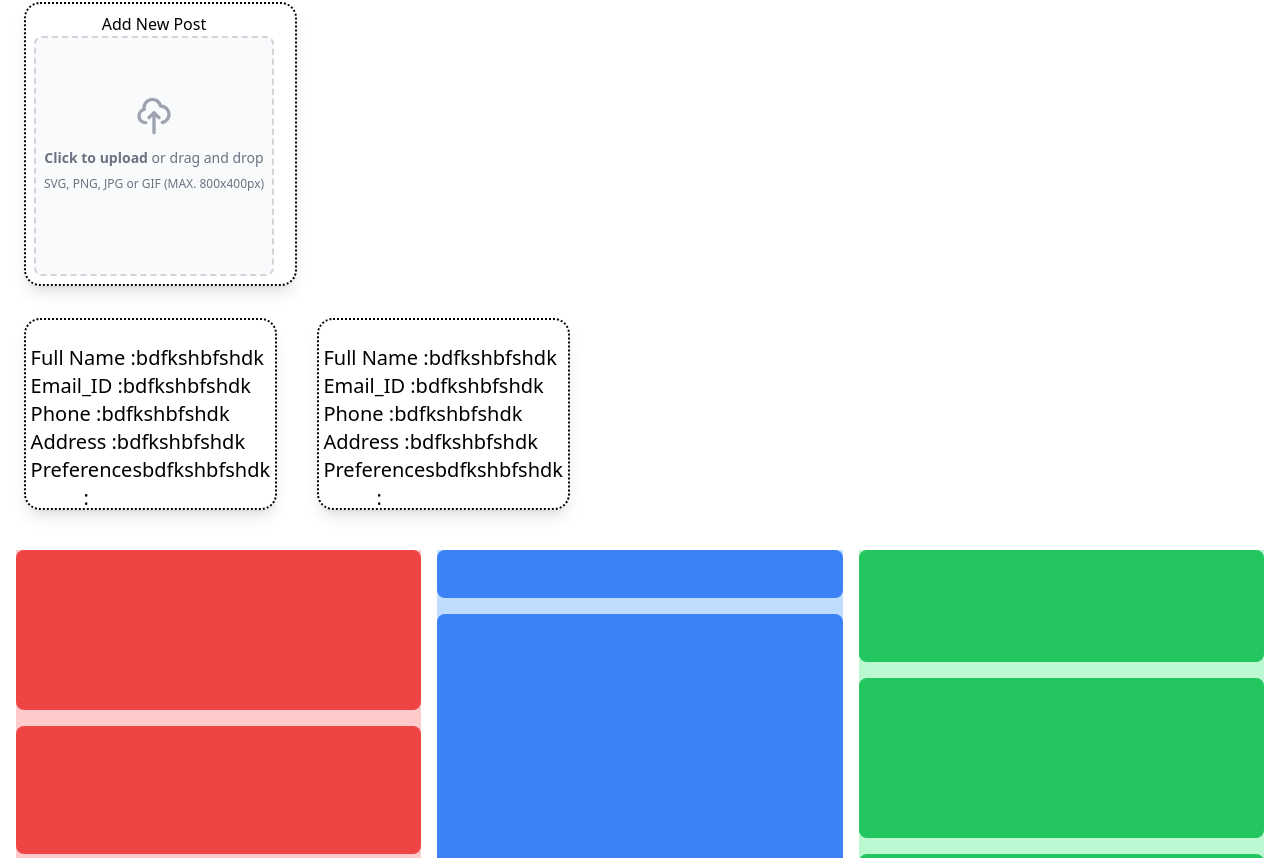
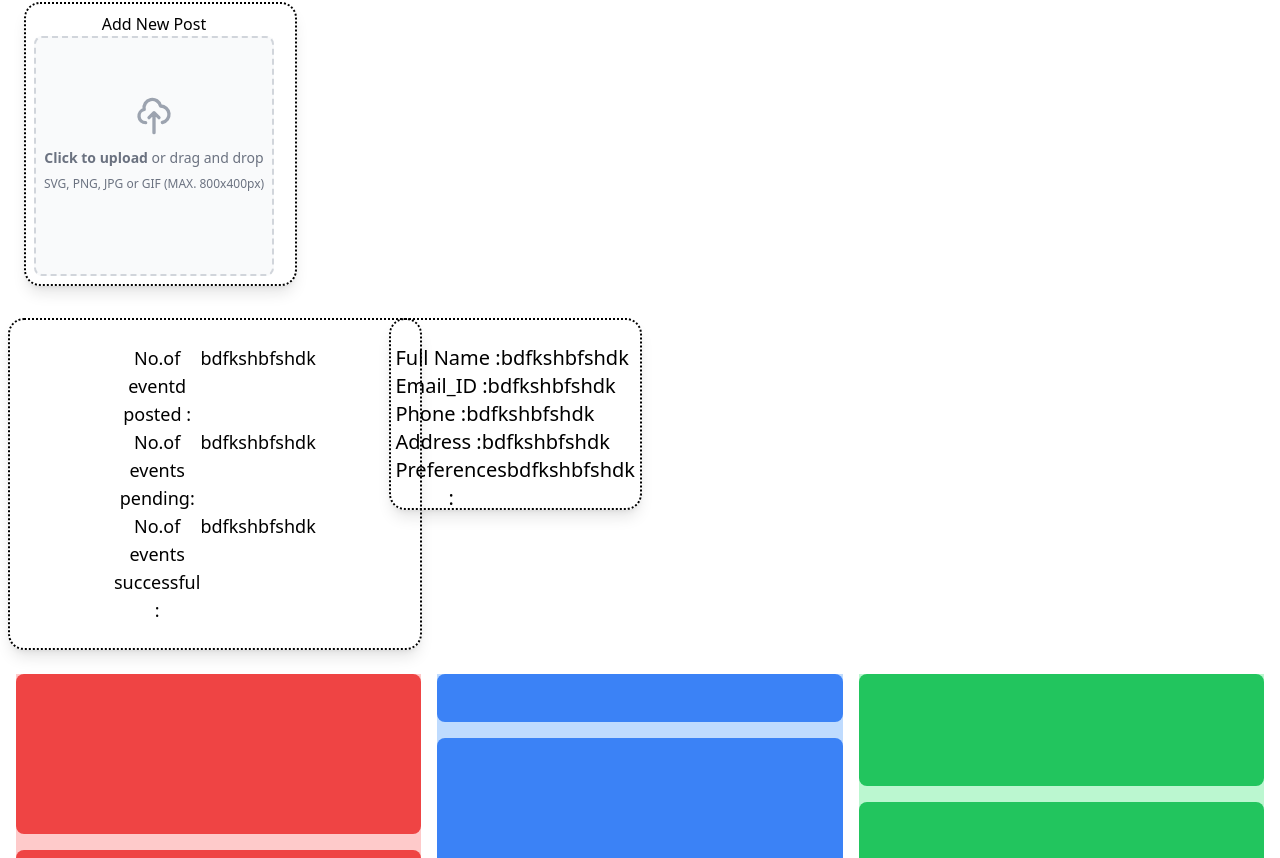
Before and after one commit to suvanbalu/CaterBid, a React (Create React App) app: page /User/1 in a window 1280 px wide. Shown: the part 474-1332 px from the top of the page. Built offline with nearby package versions, Linux system fonts and the light colour scheme.

Commit message:
about us pic b/w

```diff
--- a/src/pages/AboutUs.js
+++ b/src/pages/AboutUs.js
@@ -48,9 +48,9 @@ const AboutUs = () => {
 
                 <div className = 'main-grid grid grid-cols-3 text-center lg:grid-cols-5 m-4 h-fit w-full justify-center text-white'>
 
-                    <div className='suvan team-item   shadow-lg bg-white-500 hover:border-2 hover:border-orange-500 m-2 rounded-2xl border-2 border-white border-dotted hover:scale-105 duration-100 '>
+                    <div className='shadow-lg bg-white-500 hover:border-2 hover:border-orange-500 m-2 rounded-2xl border-2 border-white border-dotted hover:scale-105 duration-100 grayscale hover:grayscale-0 duration-200'>
 
-                        <img src = 'https://cdn.pixabay.com/photo/2015/10/05/22/37/blank-profile-picture-973460__340.png' className="rounded-full p-5"/>
+                        <img src = 'https://hgtvhome.sndimg.com/content/dam/images/hgtv/fullset/2011/7/18/0/HGTV_Color-Wheel-Full_s4x3.jpg.rend.hgtvcom.1280.960.suffix/1400967008479.jpeg' className="rounded-full p-5 "/>
                         <br></br>
                         <h3 className='bold text-xl '>Suvan Sathyendira</h3>
                         <div className='team-info italic '>
--- a/src/pages/User/Profile.js
+++ b/src/pages/User/Profile.js
@@ -131,15 +131,15 @@ const Profile = () => {
             </div>
             </div>
 
-            <div className='main-grid  grid grid-cols-3 text-center lg:grid-cols-5 m-4 h-fit w-full justify-center p-2 space-x-10'>
+            <div className='main-grid  grid grid-cols-3 text-center lg:grid-cols-5 m- h-fit w-full justify-center p-2 space-x-32'>
 
-            <div className='container emp-profile  shadow-lg bg-white-500 rounded-2xl  border-black border-dotted flex justify-center h-48 w-70 p-4 border-2 text-xl'>
+            <div className='container emp-profile  shadow-lg bg-white-500 rounded-2xl  border-black border-dotted flex justify- h-fit w-fit p-4 border-2 text-lg'>
 
               <form method=''>
                 <div className='row p-2'>
                 <div className='flex justify-left px-20'>
-                    <div className='flex justify-start'>
-                      <label> Full Name :</label>
+                    <div className='flex justify-left'>
+                      <label> No.of eventd posted :</label>
                     </div>
                     <div className=' flex justify-center'>
                       <p>  bdfkshbfshdk</p>
@@ -148,7 +148,7 @@ const Profile = () => {
                   </div>
                   <div className=' flex justify-left px-20'>
                     <div className='flex justify-start'>
-                      <label> Email_ID :</label>
+                      <label> No.of events pending:</label>
                     </div>
                     <div className=' flex justify-center'>
                       <p>  bdfkshbfshdk</p>
@@ -157,7 +157,16 @@ const Profile = () => {
                   </div>
                   <div className=' flex justify-left px-20'>
                     <div className='flex justify-start'>
-                      <label> Phone :</label>
+                      <label> No.of events successful :</label>
+                    </div>
+                    <div className=' flex justify-center'>
+                      <p>  bdfkshbfshdk</p>
+                    </div>
+
+                  </div>
+                  {/* <div className=' flex justify-left px-20'>
+                    <div className='flex justify-start'>
+                      <label> Address :</label>
                     </div>
                     <div className=' flex justify-center'>
                       <p>  bdfkshbfshdk</p>
@@ -166,26 +175,18 @@ const Profile = () => {
                   </div>
                   <div className=' flex justify-left px-20'>
                     <div className='flex justify-start'>
-                      <label> Address :</label>
-                    </div>
-                    <div className=' flex justify-center'>
-                      <p>  bdfkshbfshdk</p>
-                    </div>
-
-                  </div><div className=' flex justify-left px-20'>
-                    <div className='flex justify-start'>
                       <label> Preferences :</label>
                     </div>
                     <div className=' flex justify-center'>
                       <p>  bdfkshbfshdk</p>
                     </div>
 
-                </div>
+                </div> */}
                 </div>
               </form>
             </div>
 
-            <div className='container emp-profile  shadow-lg bg-white-500 rounded-2xl  border-black border-dotted flex justify-center h-48 w-70 p-4 border-2 text-xl'>
+            <div className='container emp-profile  shadow-lg bg-white-500 rounded-2xl  border-black border-dotted flex justify-center h-48 w-70 p-4 border-2 text-xl '>
 
               <form method=''>
                 <div className='row p-2'>
```
